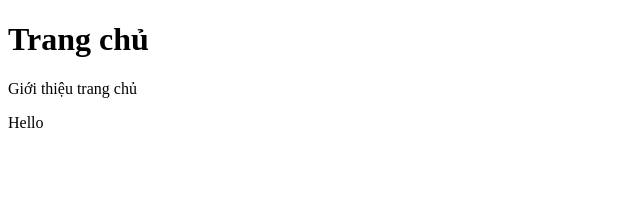
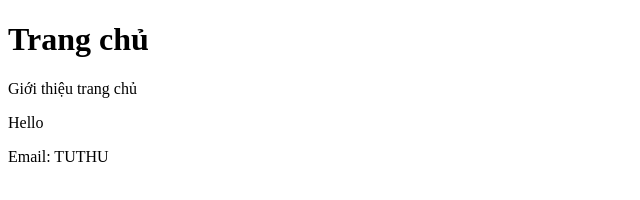
Before and after one commit to Duong1710/Shop-online, a plain HTML site: page index.html in a window 1280 px wide. Shown: the whole page, without its empty margins (0-640 px from the left). Drawn offline with Linux system fonts and the light colour scheme.

Commit message:
Cập nhật trang chủ

```diff
--- a/index.html
+++ b/index.html
@@ -9,5 +9,6 @@
     <h1>Trang chủ</h1>
     <p>Giới thiệu trang chủ</p>
     <p>Hello</p>
+    <p>Email: TUTHU</p>
 </body>
 </html>
```
